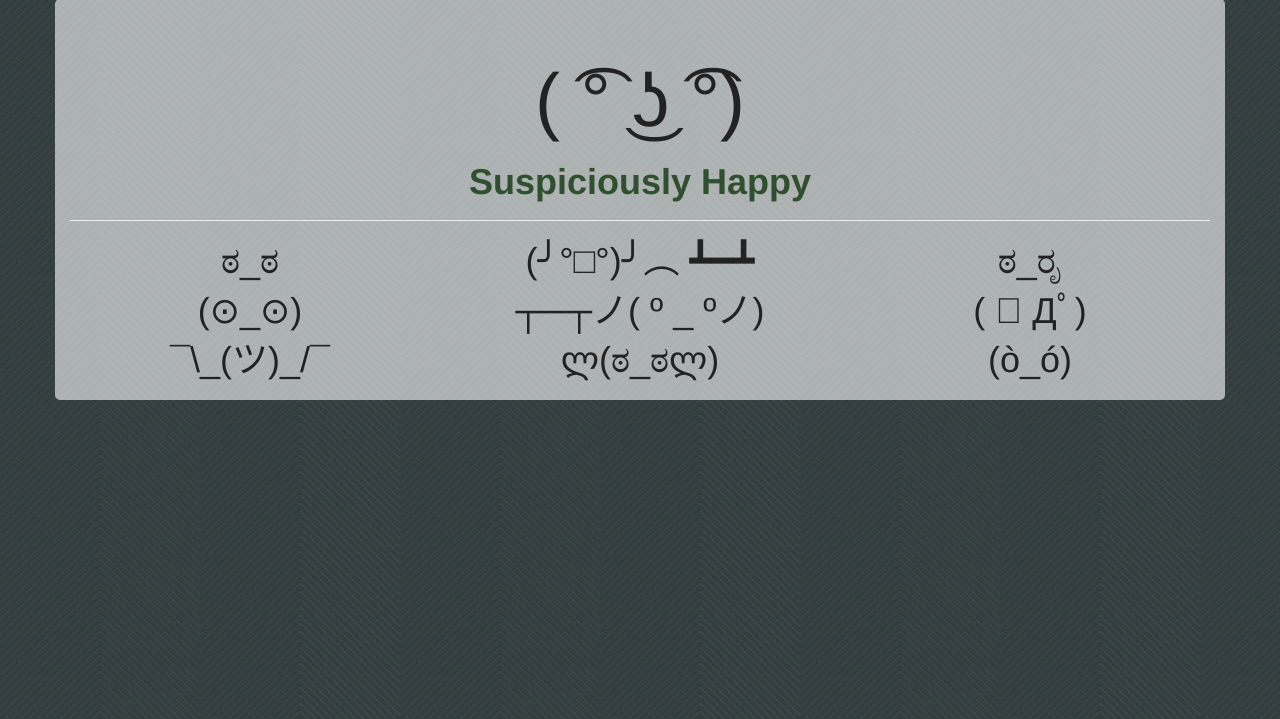
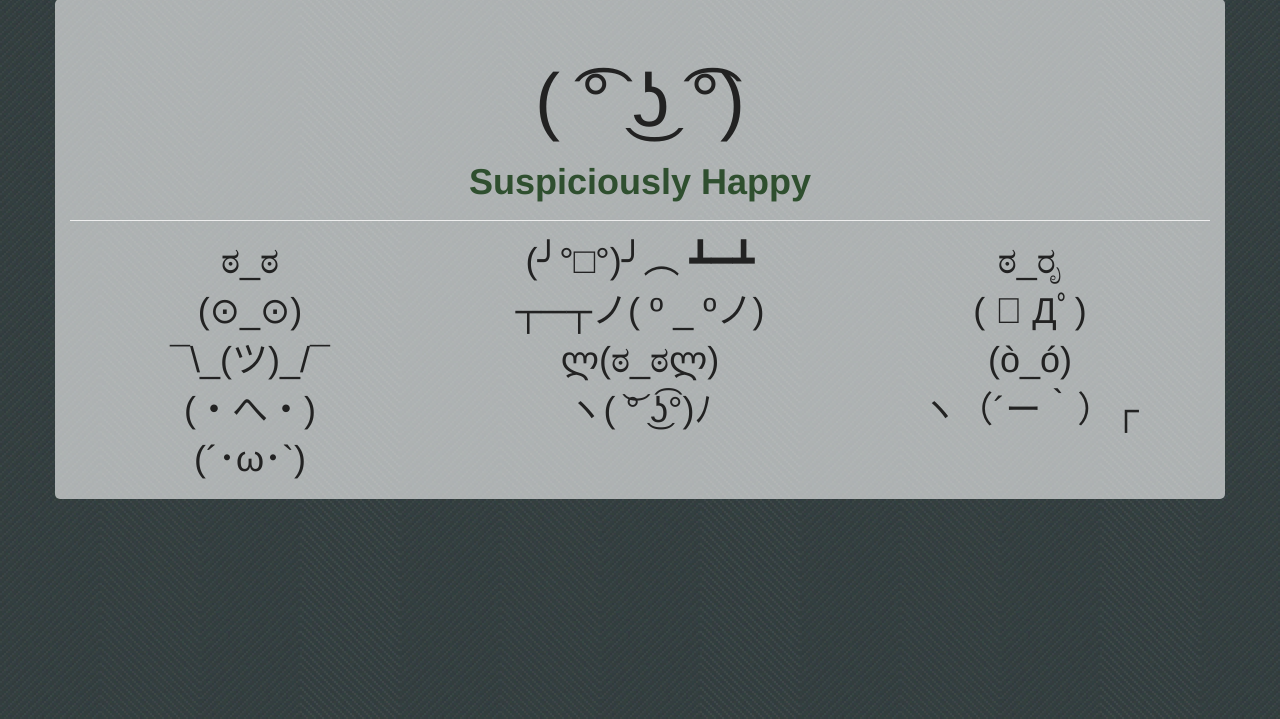
Before and after one commit to dwbond/dbondcc, a Flask app: page /suspiciouslyhappy/ in a window 1280 px wide. Shown: the part 21-740 px from the top of the page. Run offline with Flask 2, Linux system fonts and the light colour scheme.

Commit message:
changed sm to md

```diff
--- a/dbondcc/website/templates/suspiciouslyhappy.html
+++ b/dbondcc/website/templates/suspiciouslyhappy.html
@@ -16,40 +16,56 @@
 <h1>
 <div class="row text-center">
 
-  <div class="col-sm-4">
+  <div class="col-md-4">
     <p>ಠ_ಠ</p>
   </div>
 
-  <div class="col-sm-4">
+  <div class="col-md-4">
     <p>(╯°□°)╯︵ ┻━┻</p>
   </div>
 
-  <div class="col-sm-4">
+  <div class="col-md-4">
     <p>ಠ_ರೃ</p>
   </div>
 
-  <div class="col-sm-4">
+  <div class="col-md-4">
     <p>(⊙_⊙)</p>
   </div>
 
-  <div class="col-sm-4">
+  <div class="col-md-4">
     <p>┬─┬ノ( º _ ºノ)</p>
   </div>
 
-  <div class="col-sm-4">
+  <div class="col-md-4">
     <p>( ﾟ Дﾟ)</p>
   </div>
 
-  <div class="col-sm-4">
+  <div class="col-md-4">
     <p>¯\_(ツ)_/¯</p>
   </div>
 
-  <div class="col-sm-4">
+  <div class="col-md-4">
     <p>ლ(ಠ_ಠლ)</p>
   </div>
 
+  <div class="col-md-4">
+    <p>(ò_ó)</p>
+  </div>
+
+  <div class="col-md-4">
+    <p>(・へ・)</p>
+  </div>
+
+  <div class="col-md-4">
+    <p>ヽ( ͝° ͜ʖ͡°)ﾉ</p>
+  </div>
+
   <div class="col-sm-4">
-    <p>(ò_ó)</p>
+    <p>ヽ（´ー｀）┌</p>
+  </div>
+
+  <div class="col-sm-4">
+    <p>(´･ω･`)</p>
   </div>
 
 </div>
```
